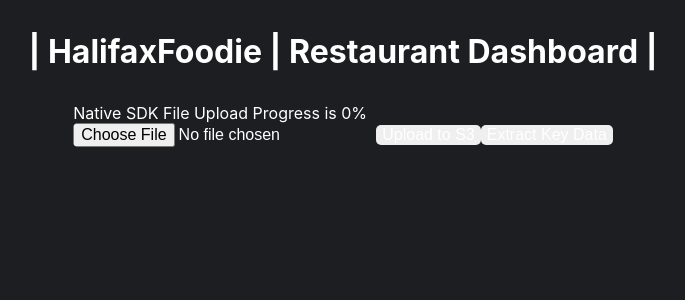
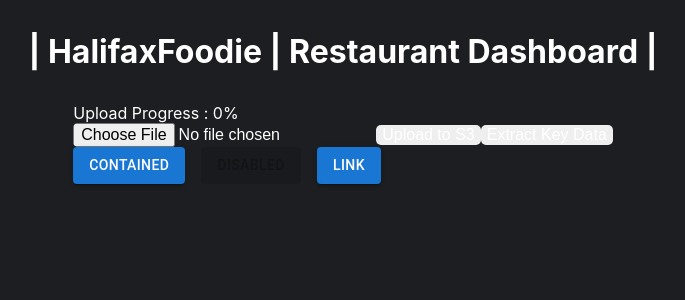
Before and after one commit to HKS-8999/Halifax-Foodie, a React (Create React App) app in the folder client/restaurant/: page /uploadRecipe in a window 1280 px wide. Shown: the top 300 px of the page, without its empty margins (297-982 px from the left). Built offline with nearby package versions, Linux system fonts and the light colour scheme.

Commit message:
Added recipe

```diff
--- a/client/restaurant/src/components/DataProcessing/DataProcessing.js
+++ b/client/restaurant/src/components/DataProcessing/DataProcessing.js
@@ -7,6 +7,8 @@
 
 import React ,{useState} from 'react';
 import AWS from 'aws-sdk'
+import Button from '@mui/material/Button';
+import Stack from '@mui/material/Stack';
 
 const S3_BUCKET = process.env.REACT_APP_BUCKET_NAME;
 const REGION = process.env.REACT_APP_REGION;
@@ -55,7 +57,7 @@
     }
 
     const keyIngredients = async(file) =>{
-        debugger
+
         const filename = file.name.split('.')[0]
         await fetch("https://bsem5fueaedmv4tdlvn6zkcelq0kwuti.lambda-url.us-east-1.on.aws/" ,
         {
@@ -66,10 +68,13 @@
             })
           })
           .then((res) => res.json()).then((res)=>{
-            debugger
             if(res.status){
                 console.log(res.status)
-                alert(res.message)
+                return(
+                    <div class = "div3">
+                        <h3>{res.status}</h3>
+                    </div>
+                )
             }
             else{
                 alert("Host down extractinh")
@@ -78,10 +83,22 @@
           }
 
     return (<div>
-        <div>Native SDK File Upload Progress is {progress}%</div>
+        <div> Upload Progress : {progress}%</div>
         <input type="file" onChange={handleFileInput}/>
         <button onClick={() => uploadFile(selectedFile)}> Upload to S3</button>
         <button onClick={() => keyIngredients(selectedFile)}> Extract Key Data</button>
+
+        <Stack direction="row" spacing={2}>
+            <Button variant="contained">Contained</Button>
+            <Button variant="contained" disabled>
+            Disabled
+        </Button>
+        <Button variant="contained" href="#contained-buttons">
+        Link
+        </Button>
+        </Stack>
+
+        <div class = "div3"></div>
          </div>)
 }
 
```
Also changed, not shown: client/restaurant/recipes/Buffalo Chicken Dip.txt (added), client/restaurant/recipes/Kung Pao Cauliflower.txt (added).
